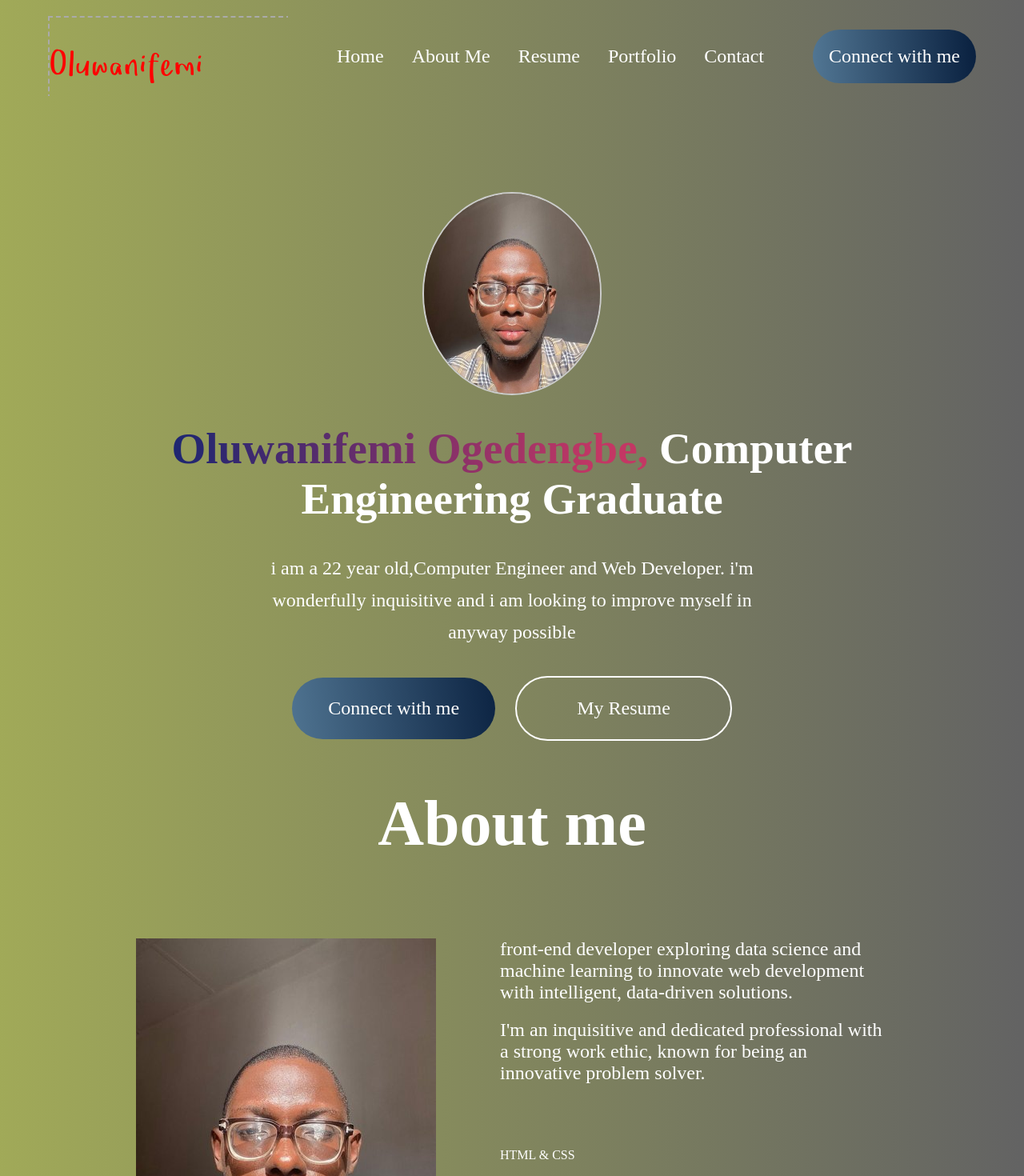
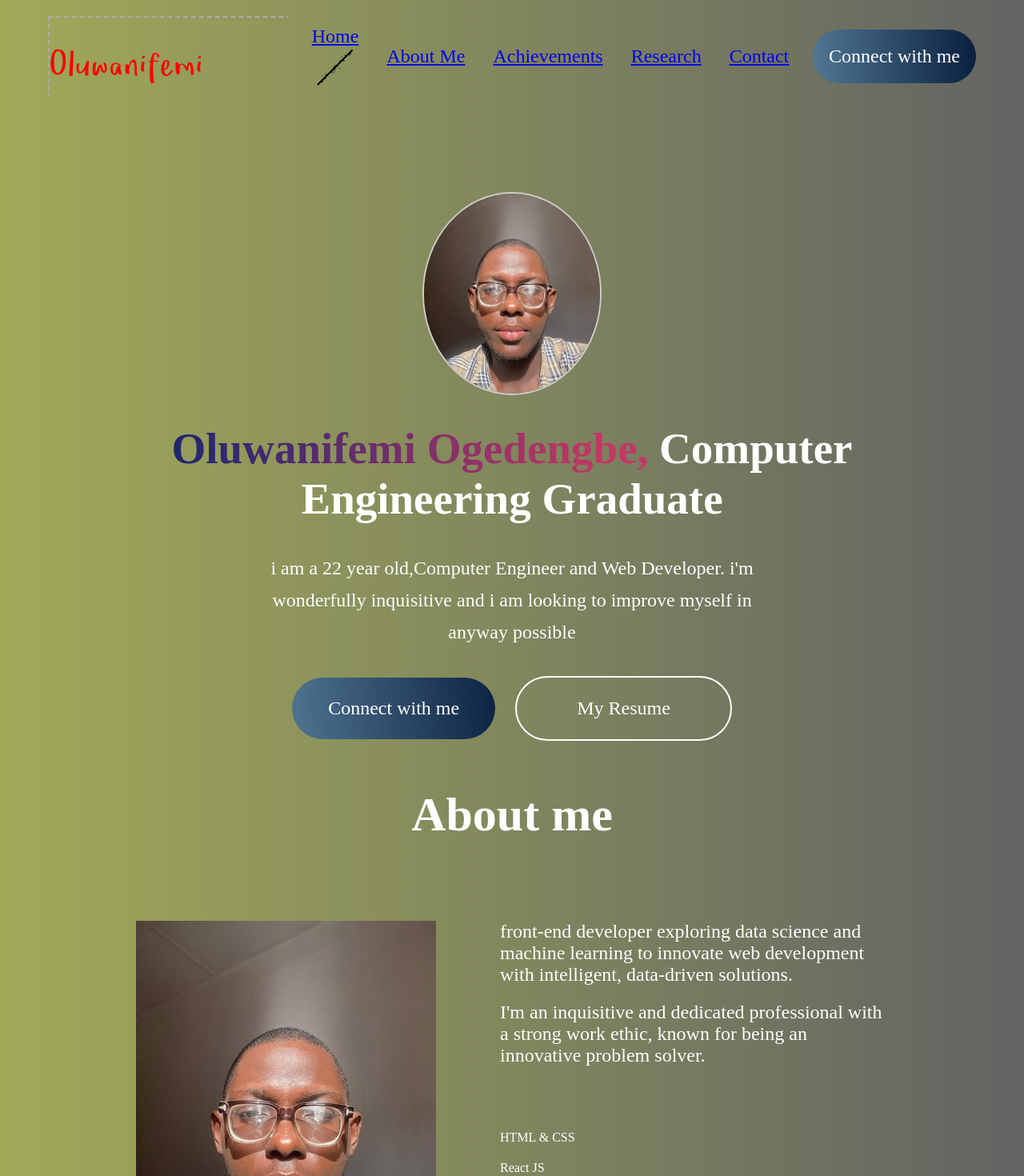
Before and after one commit to andrewk0l/Portfolio, a React (Vite) app in the folder portfolio-react/: page / in a window 1280 px wide. Shown: the top 1470 px of the page at 80% size. Built offline with nearby package versions, Linux system fonts and the light colour scheme; a web font is replaced by a local one.

Commit message:
adding functionality to navbar

```diff
--- a/portfolio-react/src/Components/About/About.css
+++ b/portfolio-react/src/Components/About/About.css
@@ -13,7 +13,7 @@
 
 .about-title h1 {
     padding: 0px 30px;
-    font-size: 80px;
+    font-size: 60px;
     font-weight: 600;
 }
 
--- a/portfolio-react/src/Components/About/About.jsx
+++ b/portfolio-react/src/Components/About/About.jsx
@@ -4,7 +4,7 @@ import profile_img from '../../assets/about_profile.jpg'
 
 const About = () => {
     return (
-        <div className='about'>
+        <div id='about' className='about'>
             <div className="about-title">
                 <h1>About me</h1>
                 <img src='' alt='' />
--- a/portfolio-react/src/Components/Achievements/Achievements.jsx
+++ b/portfolio-react/src/Components/Achievements/Achievements.jsx
@@ -3,8 +3,8 @@ import './Achievements.css'
 
 const Achievements = () => {
     return (
-        <div>
-            <div className="achievements">
+        <div id='achievements' className="achievements">
+
             <div className="achievement">
                 <h1>SIX MONTH INTERNSHIP AT CHEVRON</h1>
             </div>
@@ -14,7 +14,7 @@ const Achievements = () => {
             <div className="achievement">
                 <h1>5+ WEB DEVELOPMENT PROJECTS LAUNCHED</h1>
             </div>
-            </div>
+
 
         </div>
     )
--- a/portfolio-react/src/Components/Contact/Contact.jsx
+++ b/portfolio-react/src/Components/Contact/Contact.jsx
@@ -1,12 +1,11 @@
 import React from 'react'
 import './Contact.css'
 import mail_icon from '../../assets/mail.png'
-import linkedin from '../../assets/linkedin.png'
 import call_icon from '../../assets/call.png'
 
 const Contact = () => {
     return (
-        <div className='contact'>
+        <div id='contact' className='contact'>
             <div className="contact-title">
                 <h1>Contact me</h1>
             </div>
--- a/portfolio-react/src/Components/Navbar/Navbar.css
+++ b/portfolio-react/src/Components/Navbar/Navbar.css
@@ -25,3 +25,14 @@
 .nav-connect:hover{
     transform: scale(1.07);
 }
+
+.nav-menu li{
+    display: flex;
+    flex-direction: column;
+    cursor: pointer;
+}
+
+.nav-menu li img{
+    display: flex;
+    margin: auto;
+}
--- a/portfolio-react/src/Components/Navbar/Navbar.jsx
+++ b/portfolio-react/src/Components/Navbar/Navbar.jsx
@@ -1,17 +1,23 @@
-import React from 'react'
+import React, { useState } from 'react'
 import './Navbar.css'
 import logo from '../../assets/logo.svg'
+import line from '../../assets/line.png'
+import AnchorLink from 'react-anchor-link-smooth-scroll'
 
 const Navbar = () => {
+
+
+  const [menu, setMenu] = useState("home")
+
   return (
     <div className='navbar'>
         <img src ={logo} alt='' />
         <ul className="nav-menu">
-            <li>Home</li>
-            <li>About Me</li>
-            <li>Resume</li>
-            <li>Portfolio</li>
-            <li>Contact</li>
+            <li><AnchorLink className='anchor-link'  href='#home'><p onClick={() =>setMenu("home")}>Home</p></AnchorLink>{menu === "home" && <img src={line} alt='' />}</li>
+            <li><AnchorLink className='anchor-link' offset={45} href='#about'><p onClick={() =>setMenu("about")}>About Me</p></AnchorLink>{menu === "about" && <img src={line} alt='' />}</li>
+            <li><AnchorLink className='anchor-link' offset={45} href='#achievements'><p onClick={() =>setMenu("achievements")}>Achievements</p></AnchorLink>{menu === "achievements" && <img src={line} alt='' />}</li>
+            <li><AnchorLink className='anchor-link' offset={45} href='#research'><p onClick={() =>setMenu("research")}>Research</p></AnchorLink>{menu === "research" && <img src={line} alt='' />}</li>
+            <li><AnchorLink className='anchor-link' offset={45} href='#contact'><p onClick={() =>setMenu("contact")}>Contact</p></AnchorLink>{menu === "contact" && <img src={line} alt='' />}</li>
         </ul>
         <div className="nav-connect">Connect with me</div>
 
--- a/portfolio-react/src/Components/Research/Research.jsx
+++ b/portfolio-react/src/Components/Research/Research.jsx
@@ -5,7 +5,7 @@ import arrow from '../../assets/arrow.svg'
 
 const Research = () => {
     return (
-        <div className='research'>
+        <div id='research' className='research'>
             <div className="research-title">
                 <h1>My Research Projects</h1>
             </div>
```
Also changed, not shown: portfolio-react/src/assets/line.png (added). Lines whose indentation alone changed are shown as unchanged.
